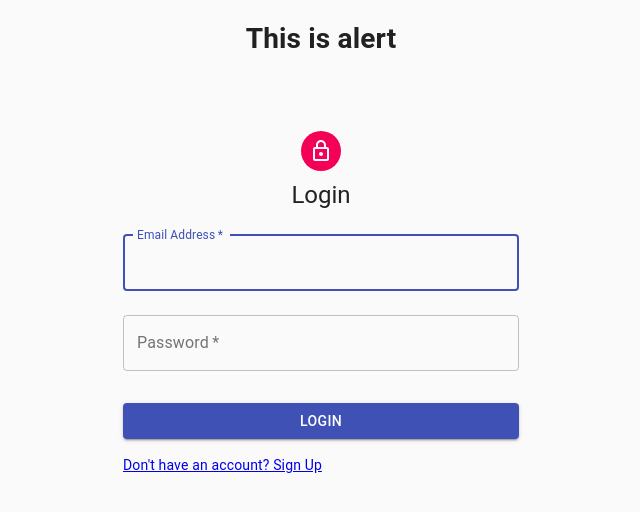
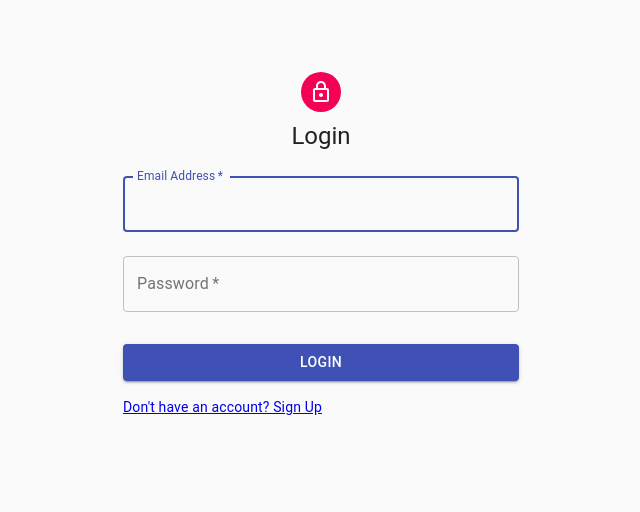
Before and after one commit to arpita-sahakar/login-module-mern, a React (Create React App) app in the folder client/: page / in a window 1280 px wide. Shown: the top 512 px of the page, without its empty margins (319-959 px from the left). Built offline with nearby package versions, Linux system fonts and the light colour scheme.

Commit message:
added error msg display functionality

```diff
--- a/client/package.json
+++ b/client/package.json
@@ -6,6 +6,7 @@
   "dependencies": {
     "@material-ui/core": "^4.12.0",
     "@material-ui/icons": "^4.11.2",
+    "@material-ui/lab": "^4.0.0-alpha.60",
     "@testing-library/jest-dom": "^5.14.1",
     "@testing-library/react": "^11.2.7",
     "@testing-library/user-event": "^12.8.3",
--- a/client/src/App.js
+++ b/client/src/App.js
@@ -15,7 +15,8 @@ import {
 function App() {
   const [login, setLogin] = useState({ email: "", passWord: "" });
   const [logedInUser, setLogedInUser] = useState({ firstName: "", lastName: "" });
-  const [LoginErrMsg, setLoginErrMsg] = useState("");
+  const [loginErrMsg, setLoginErrMsg] = useState("");
+  const [loginVisible, setLoginVisible] = useState(false);
   const [signup, setSignup] = useState({ email: "", passWord: "", firstName: "", lastName: "" });
   return (
 
@@ -23,7 +24,7 @@ function App() {
       <Router>
         <Switch>
           <Route path="/" exact>
-            <Login login={login} setLogin={setLogin} setLogedInUser={setLogedInUser} logedInUser={logedInUser} setLoginErrMsg={setLoginErrMsg} LoginErrMsg={LoginErrMsg} />
+            <Login login={login} setLogin={setLogin} setLogedInUser={setLogedInUser} logedInUser={logedInUser} setLoginErrMsg={setLoginErrMsg} loginErrMsg={loginErrMsg} setLoginVisible={setLoginVisible} loginVisible={loginVisible} />
           </Route>
           <Route path="/signup">
             <SignUp signup={signup} setSignup={setSignup} />
--- a/client/src/components/displayComponent/AlertDisplay.jsx
+++ b/client/src/components/displayComponent/AlertDisplay.jsx
@@ -1,11 +1,41 @@
-import React from 'react'
+// import React from 'react'
 
-function AlertDisplay(LoginErrMsg) {
+// function AlertDisplay({loginErrMsg}) {
+//     return (
+//         <div>
+//            { <h1>{loginErrMsg}</h1>}
+//         </div>
+//     )
+// }
+
+// export default AlertDisplay
+
+import React from 'react';
+import { makeStyles } from '@material-ui/core/styles';
+import Alert from '@material-ui/lab/Alert';
+
+const useStyles = makeStyles((theme) => ({
+  root: {
+    width: '100%',
+    '& > * + *': {
+      marginTop: theme.spacing(2),
+    },
+  },
+}));
+
+export default function SimpleAlerts({loginErrMsg, loginVisible}) {
+  const classes = useStyles();
+
+if (loginVisible === true){
     return (
-        <div>
-           { <h1>This is alert</h1>}
+        <div className={classes.root}>
+          <Alert variant="filled" severity="error">
+           {loginErrMsg}
+          </Alert>
         </div>
-    )
+      );
+} else {
+    return <div></div>
 }
 
-export default AlertDisplay
+}
--- a/client/src/components/loginComponent/Login.jsx
+++ b/client/src/components/loginComponent/Login.jsx
@@ -1,5 +1,5 @@
 import React from 'react';
-import { Link as RouterLink , useHistory} from "react-router-dom";
+import { Link as RouterLink, useHistory } from "react-router-dom";
 import Avatar from '@material-ui/core/Avatar';
 import Button from '@material-ui/core/Button';
 import CssBaseline from '@material-ui/core/CssBaseline';
@@ -34,26 +34,33 @@ const useStyles = makeStyles((theme) => ({
   },
 }));
 
-export default function Login({ setLogin, login, logedInUser, setLogedInUser, setLoginErrMsg, LoginErrMsg }) {
+export default function Login({ setLogin, login, logedInUser, setLogedInUser, setLoginErrMsg, loginErrMsg, setLoginVisible, loginVisible }) {
   const classes = useStyles();
   let history = useHistory();
 
   const LoginUser = () => {
     axios.post("/users/login", login).then(res => {
       console.log(res.data)
-      setLogedInUser({firstName : res.data[0].firstName , lastName : res.data[0].lastName});
+      setLogedInUser({ firstName: res.data[0].firstName, lastName: res.data[0].lastName });
       history.push("/welcomepage")
 
     }).catch(err => {
       setLoginErrMsg(err.response.data.message);
-      alert(err.response.data.message)
+      setLoginVisible(true);
+
+
+      setTimeout(() => {
+        setLoginErrMsg("");
+        setLoginVisible(false);
+      }, 2000)
+
     })
   }
 
 
   return (
     <Container component="main" maxWidth="xs">
-      <AlertDisplay LoginErrMsg={LoginErrMsg}/>
+      <AlertDisplay loginErrMsg={loginErrMsg} loginVisible={loginVisible} />
       <CssBaseline />
       <div className={classes.paper}>
         <Avatar className={classes.avatar}>
```
Also changed, not shown: 1 other file (tests, documents, lock files or other folders).
